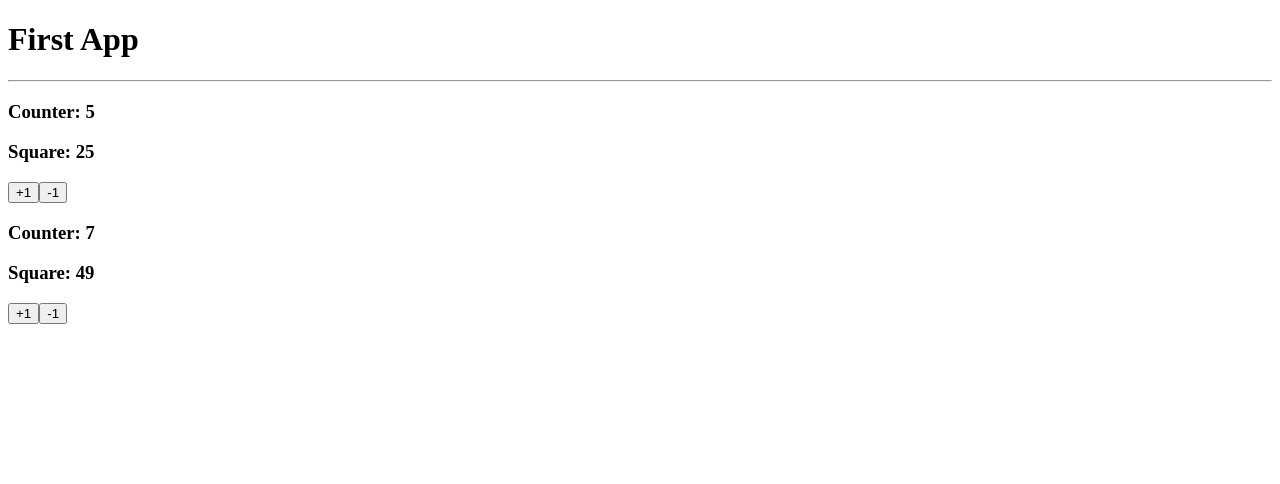
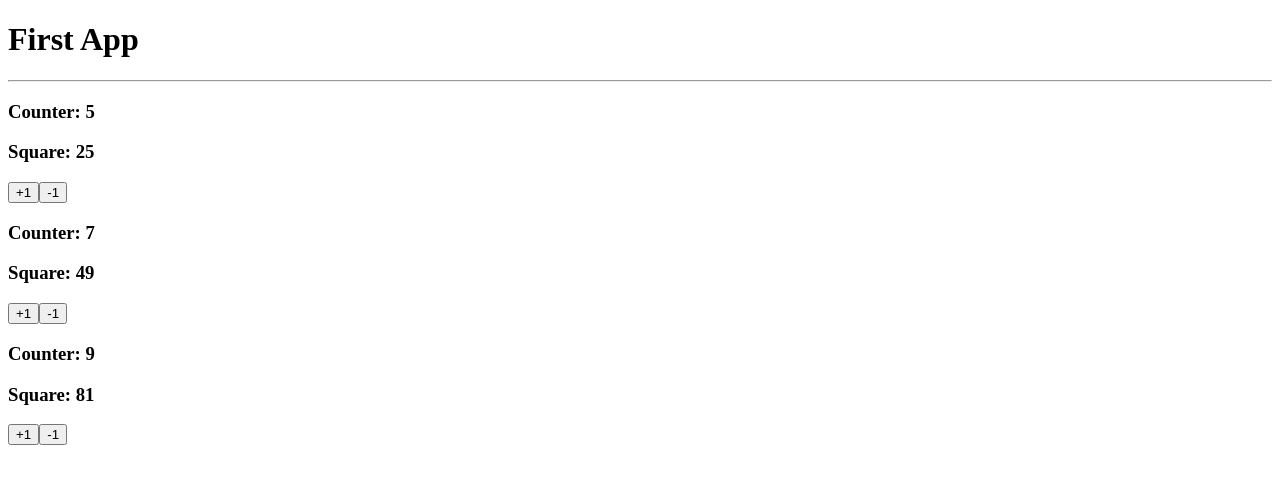
Before and after one commit to hreluz/learning-vue, a Vue app in the folder fh-vue-js/2.vue-n-vite-single-file-components/indecision-app/: page / in a window 1280 px wide. Shown: the top 484 px of the page. Built offline with nearby package versions, Linux system fonts and the light colour scheme.

Commit message:
fh-vue-js: vue+vite: single file components: indecision app - split SFC logic

```diff
--- a/fh-vue-js/2.vue-n-vite-single-file-components/indecision-app/src/App.vue
+++ b/fh-vue-js/2.vue-n-vite-single-file-components/indecision-app/src/App.vue
@@ -4,9 +4,11 @@
   <hr />
   <MyCounter :value="5" />
   <MyCounterScript :value="7" />
+  <MyCounterScript2 :value="9" />
 </template>
 
 <script lang="ts" setup>
 import MyCounter from './components/MyCounter.vue'
 import MyCounterScript from './components/MyCounterScript.vue'
+import MyCounterScript2 from './components/my-counter-script/MyCounterScript2.vue'
 </script>
--- /dev/null
+++ b/fh-vue-js/2.vue-n-vite-single-file-components/indecision-app/src/components/my-counter-script/MyCounterScript2.ts
@@ -0,0 +1,17 @@
+import { defineComponent, computed, ref } from 'vue';
+
+export default defineComponent({
+  props: {
+    value: { type: Number, required: true },
+  },
+  setup(props) {
+    const counter = ref(props.value);
+    const squareCounter = computed(() => counter.value * counter.value);
+
+    return {
+      counter,
+      squareCounter,
+      add: (n: number) => (counter.value += n),
+    };
+  },
+});
--- /dev/null
+++ b/fh-vue-js/2.vue-n-vite-single-file-components/indecision-app/src/components/my-counter-script/MyCounterScript2.vue
@@ -0,0 +1,14 @@
+<template>
+  <section>
+    <h3>Counter: {{ counter }}</h3>
+    <h3>Square: {{ squareCounter }}</h3>
+
+    <div>
+      <button @click="add(1)">+1</button>
+      <button @click="add(-1)">-1</button>
+    </div>
+  </section>
+</template>
+
+<script lang="ts" src="./MyCounterScript2.ts">
+</script>
```
